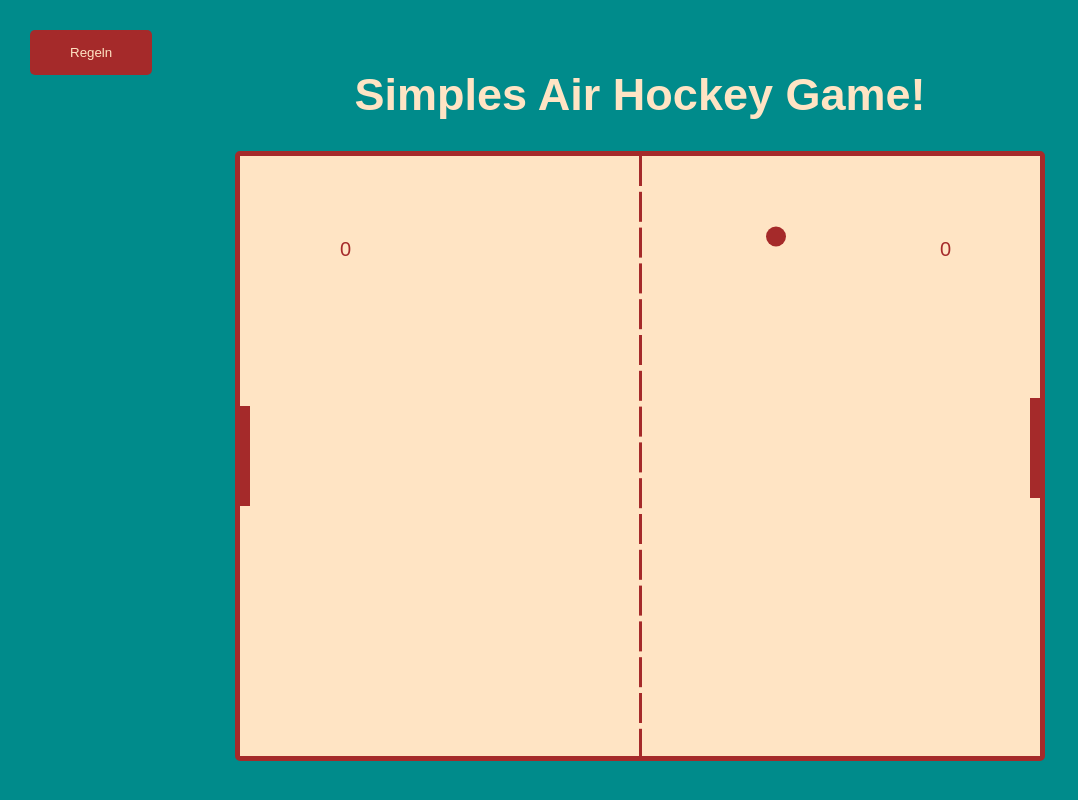
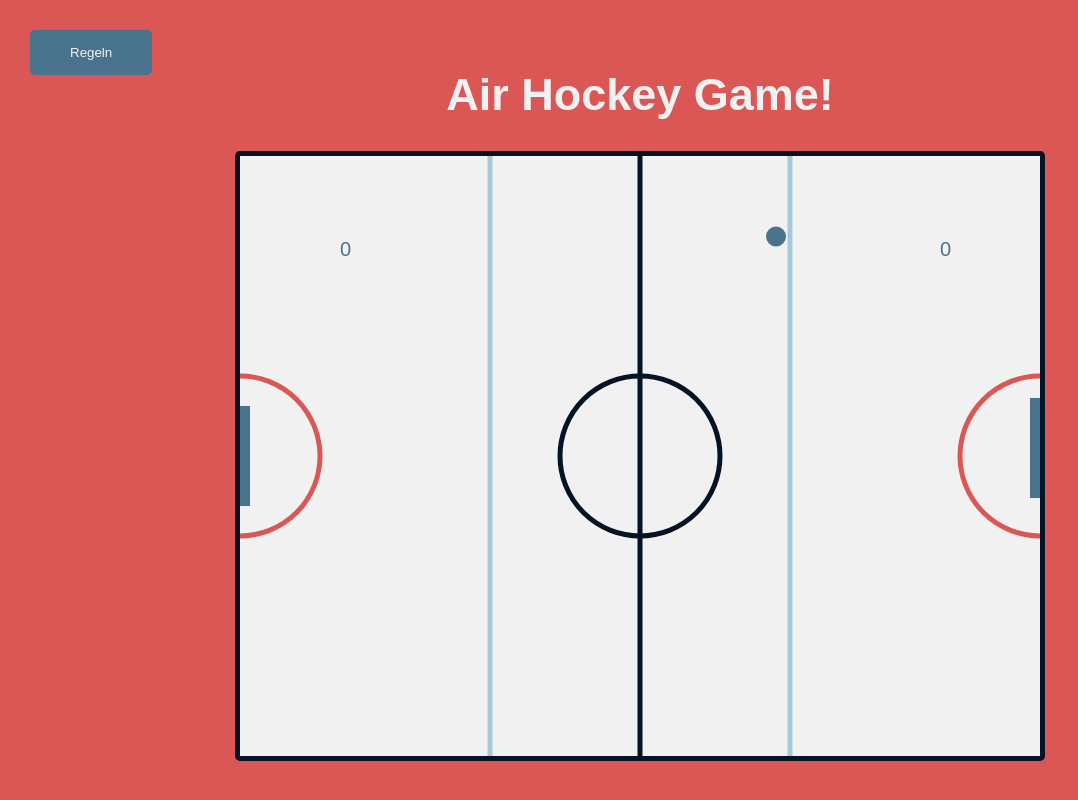
Before and after one commit to joenae/TypeScriptJona, a website with bundled scripts: page TypeScriptJWProjekt/index.html in a window 1280 px wide. Both pictures are taken after a click on the button "Ein Spieler". Shown: the whole page, without its empty margins (0-1078 px from the left). Built offline with nearby package versions, Linux system fonts and the light colour scheme.

Commit message:
Design Update AirHockey
Design für Air Hockey Spiel

```diff
--- a/TypeScriptJWProjekt/index.html
+++ b/TypeScriptJWProjekt/index.html
@@ -4,18 +4,18 @@
     <meta charset="UTF-8">
     <meta http-equiv="X-UA-Compatible" content="IE=edge">
     <meta name="viewport" content="width=device-width, initial-scale=1.0">
-    <title>JS-Projekt</title>
+    <title>Air-Hockey!</title>
     <link rel="stylesheet" href="style.css">
     <script defer src="build/bundle.js"></script>
 </head>
 <body>
-    <h1>Simples Air Hockey Game!</h1>
+    <h1>Air Hockey Game!</h1>
     <div class = "splash">
         <h2 class="fade-in">Willkommen zu Air Hockey2.0!</h2>
     </div>
     <button id="rules-btn" class="btn rules-btn">Regeln</button>
     <div id="rules" class="rules">
-      <h2>Wie wird gespielt:</h2>
+      <h2>SO WIRD GESPIELT:</h2>
       <p>
         Benutze deine obere und untere Pfeiltaste um den Spieler zu bewegen und den Ball zu erwischen.
       </p>
--- a/TypeScriptJWProjekt/src/index.ts
+++ b/TypeScriptJWProjekt/src/index.ts
@@ -245,30 +245,41 @@ function moveAllTwoPlayer() {
     collisionDetect();
 }
 
-function colorRect(leftX: number, topY: number, width: number, height: number, drawColor: string){
+function drawRect(leftX: number, topY: number, width: number, height: number, drawColor: string){
     ctx.fillStyle = drawColor;
     ctx.fillRect(leftX, topY, width, height);
 }
 
-function colorCircle(centerX: number, centerY: number, radius: number, drawColor: string) {
+function drawBall(centerX: number, centerY: number, radius: number, drawColor: string) {
     ctx.fillStyle = drawColor;
     ctx.beginPath();
 	ctx.arc(centerX, centerY, radius, 0, Math.PI*2, true); //True und False kann man bei änderung des PI Wertes die Seiten wählen
 	ctx.fill();
 }
 
-function drawNet() {
-    for(let i=0; i < canvas.height; i += 35.8){
-        colorRect(canvas.width/2-1,i,3,30, 'brown');
+function drawLine(startPointX: number, startPointY: number, endPointX: number, endPointY: number, drawColor: string) {
+    ctx.strokeStyle = drawColor;
+    ctx.beginPath();
+    ctx.lineWidth = 5;
+    ctx.moveTo(startPointX, startPointY);
+    ctx.lineTo(endPointX, endPointY);
+    ctx.stroke();
     }
+
+function drawCircle(centerX: number, centerY: number, radius: number, drawColor: string) {
+    ctx.strokeStyle = drawColor;
+    ctx.beginPath();
+    ctx.arc(centerX, centerY, radius, 0, Math.PI * 2);
+    ctx.lineWidth = 5;
+    ctx.stroke();
 }
 
 function drawAll() {
     ctx.font = '20px "Arial", sans serif';
     //Spielfeld zeichnen
-    colorRect(0,0,canvas.width,canvas.height,'bisque');
+    drawRect(0,0,canvas.width,canvas.height,'#F1F1F1');
     if(showingWinScreen){
-        ctx.fillStyle = 'brown';
+        ctx.fillStyle = '#061324';
         if(player1Score >= winningScore) {
             ctx.fillText("Du hast gewonnen! Gratulation!", 265, 200);
          } else if( player2Score >= winningScore){
@@ -278,13 +289,18 @@ function drawAll() {
         ctx.fillText("Click to continue", 325, 500);
         return;
     }
-    drawNet();
+    drawCircle(0, 300, 80, '#DB5756')
+    drawCircle(800, 300, 80, '#DB5756')
+    drawCircle(400, 300, 80, '#061324');
+    drawLine(400, 0, 400, 600, '#061324');
+    drawLine(550, 0, 550, 600, '#A8C9DA');
+    drawLine(250, 0, 250, 600, '#A8C9DA');
     //zeichnet linken Spieler
-    colorRect(0,player1Y,playerThickness,playerHeight,'brown');
+    drawRect(0,player1Y,playerThickness,playerHeight,'#49738C');
     //zeichnet rechten Spieler
-    colorRect(canvas.width - playerThickness,player2Y,10,playerHeight,'brown');
+    drawRect(canvas.width - playerThickness,player2Y,10,playerHeight,'#49738C');
     //zeichnet Ball
-    colorCircle(ballX, ballY, 10, 'brown');
+    drawBall(ballX, ballY, 10, '#49738C');
 
     let p1Scoretext: string = player1Score.toString(); // Number to String für print Methode
     let p2ScoreText: string = player2Score.toString();
--- a/TypeScriptJWProjekt/style.css
+++ b/TypeScriptJWProjekt/style.css
@@ -3,7 +3,7 @@
 }
 
 body{
-  background-color: darkcyan;
+  background-color: #DB5756;
   display: flex;
   flex-direction: column;
   align-items: center;
@@ -15,14 +15,14 @@ body{
 
 h1 {
 font-size: 45px;
-color: bisque;
+color: #F1F1F1;
 }
 
 #gameCanvas {
-background: #f0f0f0;
+background: #F1F1F1;
 display: block;
 border-radius: 5px;
-border-color: brown;
+border-color: #061324;
 border-width: 5px;
 border-style: solid;
 }
@@ -41,17 +41,17 @@ border-style: solid;
 
 #startSpiel{
   font-family:Arial, Helvetica, sans-serif;
-  color: bisque;
+  color: #F1F1F1;
   text-align: center;
   cursor: pointer;
   padding-bottom: 10px;
   padding: 10px;
   border-radius: 4px;
-  border: 3px solid brown;
-  background-color: bisque;
+  border: 3px solid #49738C;
+  background-color: #A8C9DA;
   text-align: center;
   font-size: 40px;
-  color: brown;
+  color: #49738C;
   text-decoration: none;
   width: 200px;
   margin-top: 60px;
@@ -71,17 +71,17 @@ border-style: solid;
 
 #startSpielZweiSpieler{
   font-family:Arial, Helvetica, sans-serif;
-  color: bisque;
+  color: #F1F1F1;
   text-align: center;
   cursor: pointer;
   padding-bottom: 10px;
   padding: 10px;
   border-radius: 4px;
-  border: 3px solid brown;
-  background-color: bisque;
+  border: 3px solid #49738C;
+  background-color: #A8C9DA;
   text-align: center;
   font-size: 40px;
-  color: brown;
+  color: #49738C;
   text-decoration: none;
   width: 200px;
   margin-top: 60px;
@@ -109,7 +109,7 @@ border-style: solid;
   height: 100vh;
   background: #333;
   z-index: 200;
-  color: darkcyan;
+  color: #49738C;
   text-align: center;
   line-height: 90vh;
 }
@@ -123,7 +123,7 @@ border-style: solid;
   height: 100vh;
   background: bisque;
   z-index: -10;
-  color: darkcyan;
+  color: #49738C;
   text-align: center;
   line-height: 90vh;
   transition: all 0.8s;
@@ -144,8 +144,8 @@ border-style: solid;
   cursor: pointer;
   border: 0;
   padding: 15px 40px;
-  background: brown;
-  color: bisque;
+  background: #49738C;
+  color: #F1F1F1;
   border-radius: 5px;
 }
 
@@ -154,8 +154,8 @@ border-style: solid;
 }
 
 .btn:hover {
-  background: bisque;
-  color: brown;
+  background: #F1F1F1;
+  color: #49738C;
 }
 
 .btn:active {
@@ -173,7 +173,7 @@ border-style: solid;
   top: 0;
   left: 0;
   background: #333;
-  color: bisque;
+  color: #F1F1F1;
   min-height: 100vh;
   width: 400px;
   padding: 20px;
```
